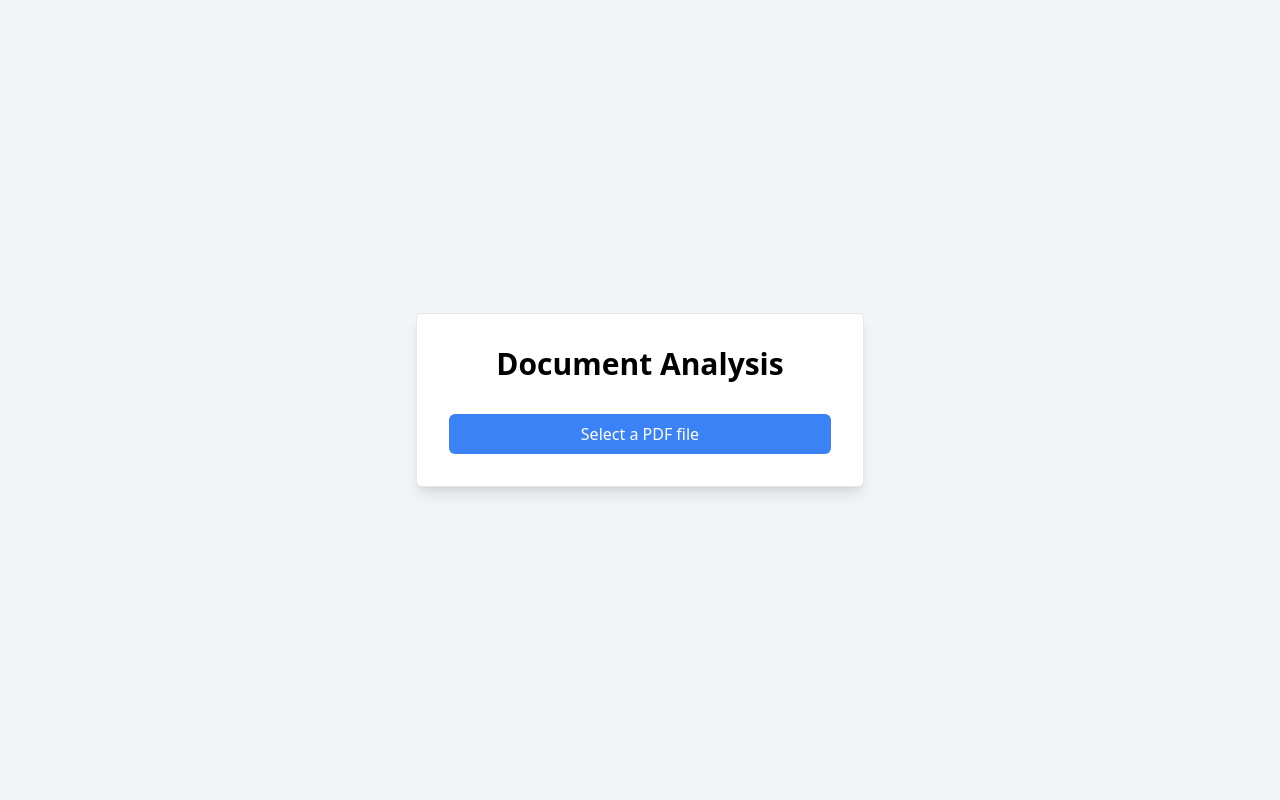
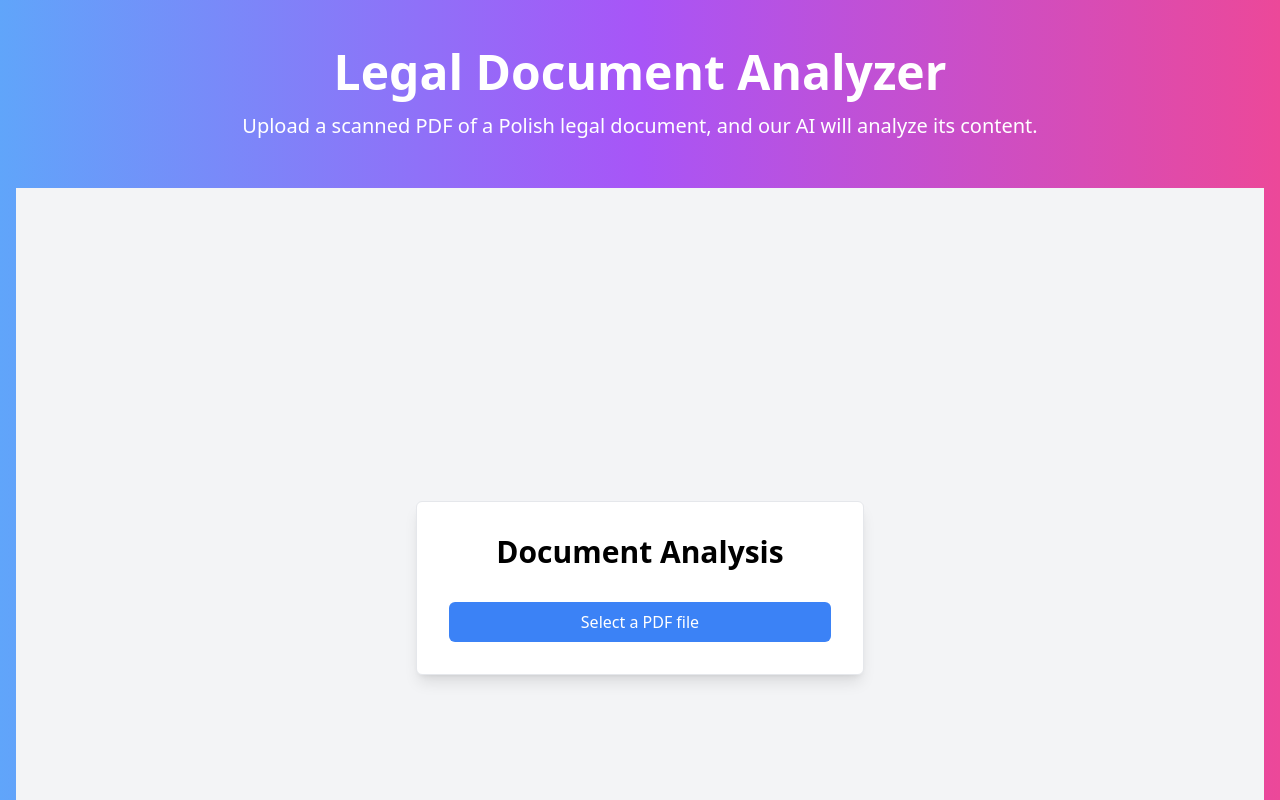
Before and after one commit to 0x7d0/document-gpt, a Next.js app: page / in a window 1280 px wide. Shown: the top 800 px of the page. Built offline with nearby package versions, Linux system fonts and the light colour scheme.

Commit message:
updated index

```diff
--- a/pages/index.js
+++ b/pages/index.js
@@ -2,8 +2,16 @@ import DocumentAnalysis from "../components/DocumentAnalysis";
 
 export default function Home() {
   return (
-    <div>
-      <DocumentAnalysis />
+    <div className="min-h-screen bg-gradient-to-r from-blue-400 via-purple-500 to-pink-500">
+      <div className="container mx-auto px-4 py-12">
+        <header className="text-center text-white mb-12">
+          <h1 className="text-5xl font-bold mb-4">Legal Document Analyzer</h1>
+          <p className="text-xl">
+            Upload a scanned PDF of a Polish legal document, and our AI will analyze its content.
+          </p>
+        </header>
+        <DocumentAnalysis />
+      </div>
     </div>
   );
 }
```
